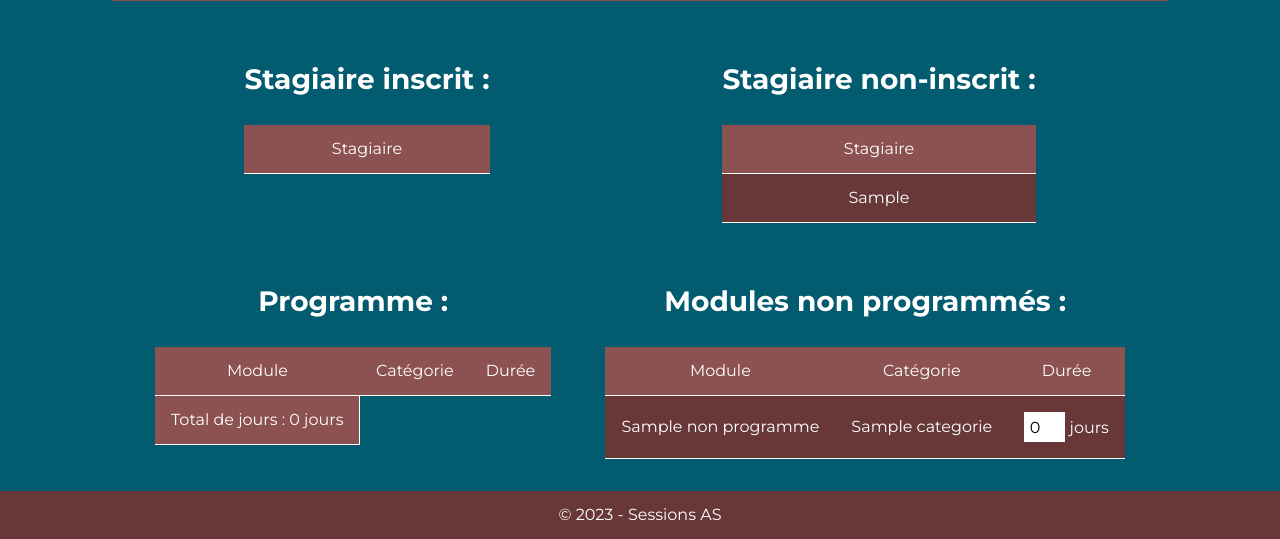
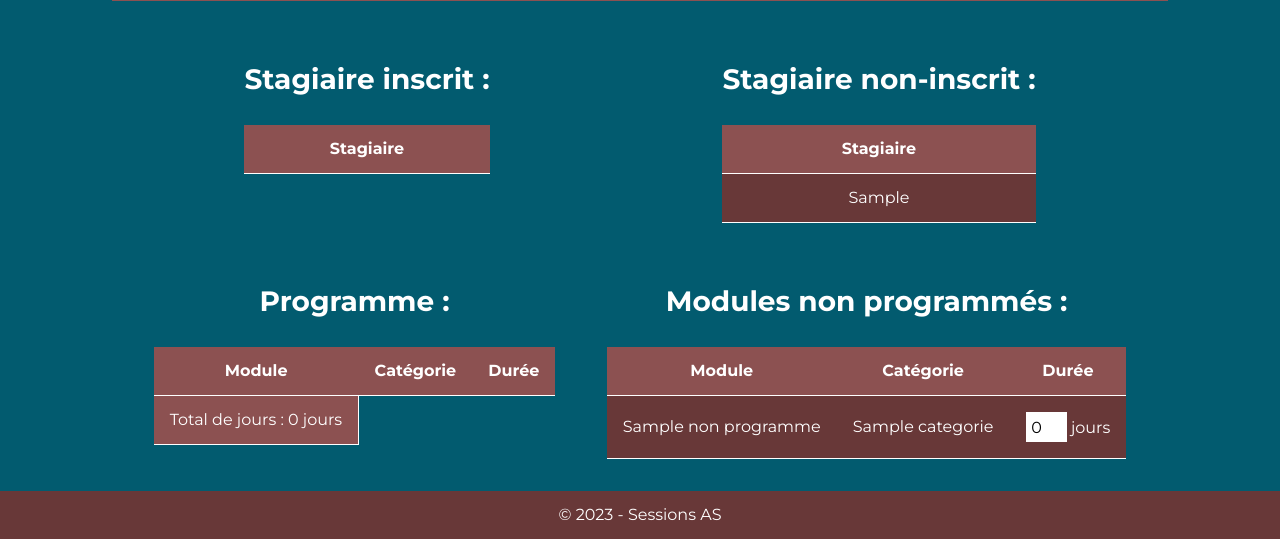
Before and after one commit to anthony0467/projetSessionSymfony, a Symfony app: template templates/session/show.html.twig in a window 1280 px wide. Shown: the part 306-845 px from the top of the page. Run offline with Twig, Linux system fonts and the light colour scheme; the template is opened without the code that fills it: most values are stand-ins (such as "Sample title", 1, 10 or a date in 2020); lists and menus that the app fills with data are empty; some libraries are stand-ins or nearby versions.

Commit message:
ajustement css table

```diff
--- a/public/css/style.css
+++ b/public/css/style.css
@@ -172,6 +172,10 @@ table{
     width: 100%;
 }
 
+.title-table{
+    font-weight: bold;
+}
+
 tr{
     border-bottom: 1px solid white;
     color: #fff;
@@ -247,6 +251,7 @@ td{
     background-color: #683838;
     padding: 3rem;
     margin: 1rem;
+    text-align: center;
 }
 
 .grid-admin li a{
@@ -255,10 +260,7 @@ td{
     transition: .35s;
 }
 
-.grid-admin li a:hover{
 
-    color: #025B6F;
-}
 
 /*  ================================================================= SESSIONS =================================================================*/
 
--- a/templates/formateur/show.html.twig
+++ b/templates/formateur/show.html.twig
@@ -17,7 +17,7 @@
 
 <table>
     <thead>
-        <tr>
+        <tr class="title-table">
             <th >Nom de la session</th>
             <th >Date début : </th>
             <th>Date fin</th>
--- a/templates/session/show.html.twig
+++ b/templates/session/show.html.twig
@@ -29,7 +29,7 @@
 
         <table>
             <thead>
-                <tr>
+                <tr class="title-table">
                     <th >Stagiaire</th>
                     {% if is_granted('ROLE_ADMIN') %}
                         <th>Désinscrire</th>
@@ -63,7 +63,7 @@
 
         <table>
             <thead>
-                <tr>
+                <tr class="title-table">
                     <th >Stagiaire</th>
                     {% if is_granted('ROLE_ADMIN') and session.nbPlace > session.getStagiaires | length %}
                         <th>Inscrire</th>
@@ -105,7 +105,7 @@
 
         <table>
             <thead>
-                <tr>
+                <tr class="title-table">
                     <th >Module</th>
                     <th >Catégorie</th>
                     <th >Durée</th>
@@ -149,7 +149,7 @@
 
         <table>
             <thead>
-                <tr>
+                <tr class="title-table">
                     <th >Module</th>
                     <th >Catégorie</th>
                     <th >Durée</th>
--- a/templates/stagiaire/show.html.twig
+++ b/templates/stagiaire/show.html.twig
@@ -20,7 +20,7 @@
 
 <table>
     <thead>
-        <tr>
+        <tr class="title-table">
             <th >Nom de la session</th>
             <th >Date début : </th>
             <th>Date fin</th>
```
